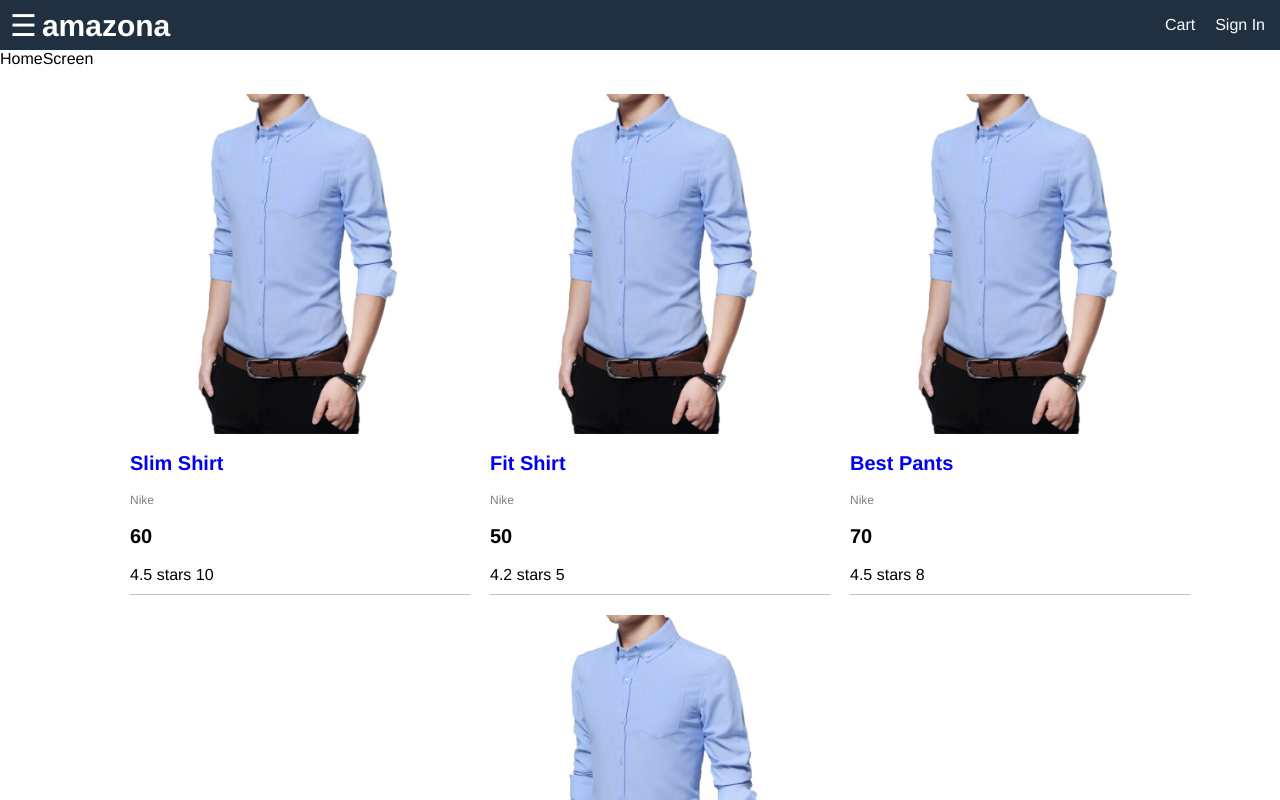
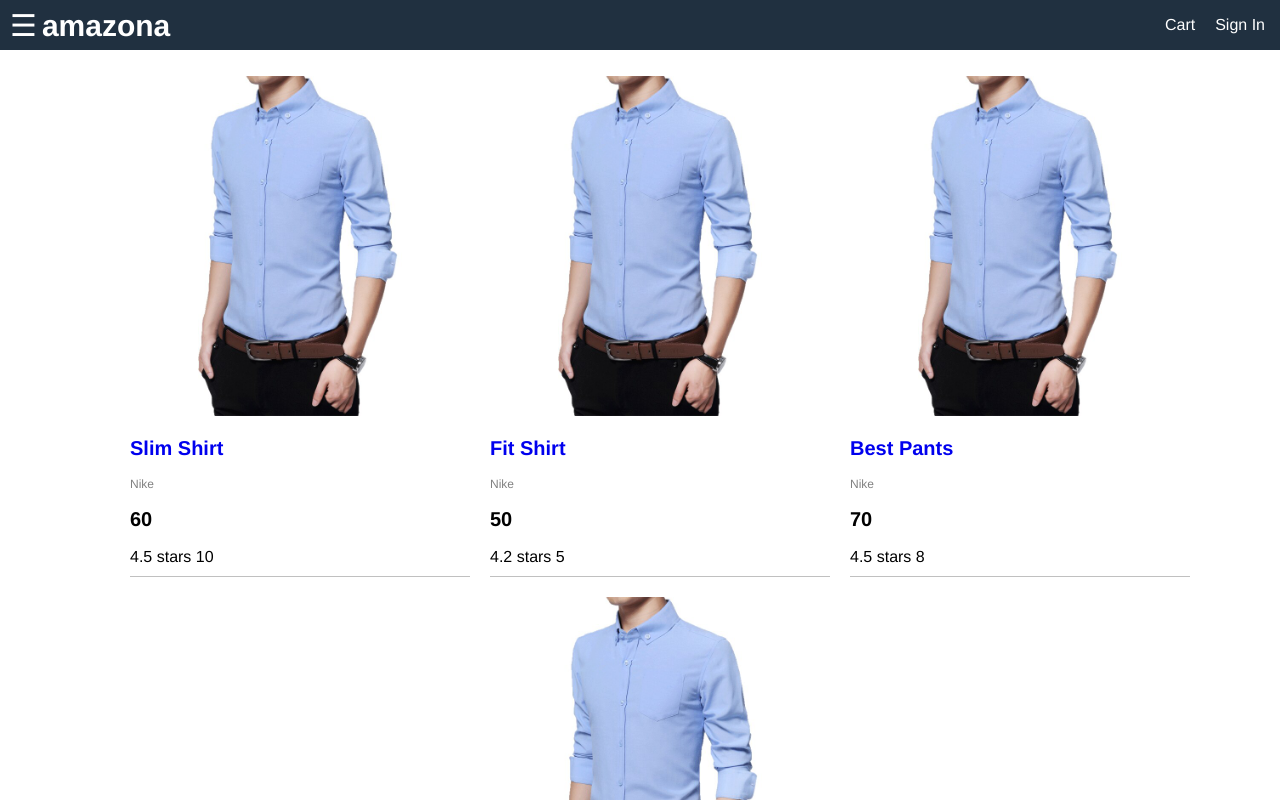
Before and after one commit to abinshahameer/amazona, a React (Create React App) app in the folder frontend/: page / in a window 1280 px wide. Shown: the top 800 px of the page. Built offline with nearby package versions, Linux system fonts and the light colour scheme.

Commit message:
link creation

```diff
--- a/frontend/src/App.js
+++ b/frontend/src/App.js
@@ -22,7 +22,8 @@ function App() {
             <button onClick={openMenu}>
               &#9776;
             </button>
-            <a href="index.html">amazona</a>
+            <Link to="/">amazona</Link>
+
           </div>
           <div className="header-links">
             <a href="cart.html">Cart</a>
@@ -47,29 +48,7 @@ function App() {
           <div className="content">
           <Route path="/product/:id" component={ProductScreen} />
           <Route path="/" exact={true} component={HomeScreen} />
-            <ul className="products">
 
-                  {
-                   data.products.map(product =>
-                   <li>
-                     <div className="product">
-
-
-                    <img className="product-image" src={product.image} alt="product" />
-                    <div className="product-name">
-                      <a href="product.html">{product.name}</a>
-                    </div>
-                    <div className="product-brand">{product.brand}</div>
-                   <div className="product-price">{product.price}</div>
-                   <div className="product-rating">{product.rating} stars {product.numReviews}</div>
-                  </div>
-                </li>
-                )
-                  }
-
-
-
-            </ul>
           </div>
 
         </main>
--- a/frontend/src/Screens/HomeScreen.js
+++ b/frontend/src/Screens/HomeScreen.js
@@ -1,5 +1,29 @@
 import React from 'react';
+import data from '../data'
+import { Link } from 'react-router-dom';
 function HomeScreen(props){
-    return <div>HomeScreen</div>
+    return    <ul className="products">
+
+    {
+     data.products.map(product =>
+     <li>
+       <div className="product">
+
+       <Link to={'/product/'+product._id}><img className="product-image" src={product.image} alt="product" /></Link>
+
+      <div className="product-name">
+        <Link to={'/product/'+product._id}>{product.name}</Link>
+      </div>
+      <div className="product-brand">{product.brand}</div>
+     <div className="product-price">{product.price}</div>
+     <div className="product-rating">{product.rating} stars {product.numReviews}</div>
+    </div>
+  </li>
+  )
+    }
+
+
+
+</ul>
 }
 export default HomeScreen;
--- a/frontend/src/index.css
+++ b/frontend/src/index.css
@@ -6,6 +6,9 @@ body{
   font: 1.6rem Helvetica;
   height: 100vh;
   margin: 0;
+}
+#root{
+  height: 100%;
 }
 .grid-container{
   display: grid;
```
